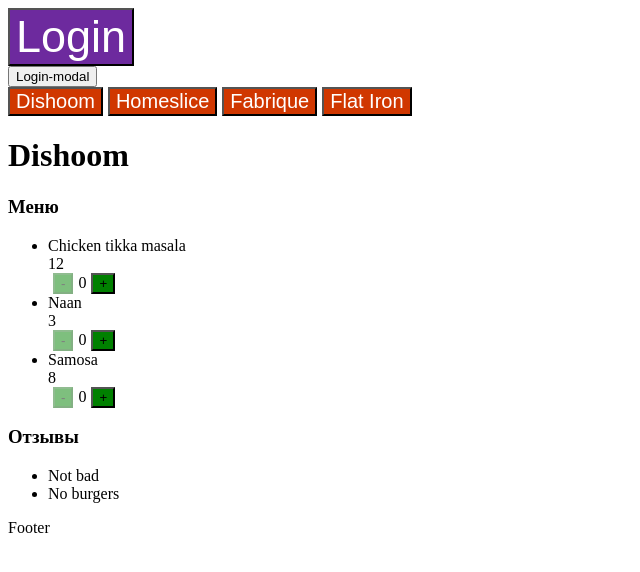
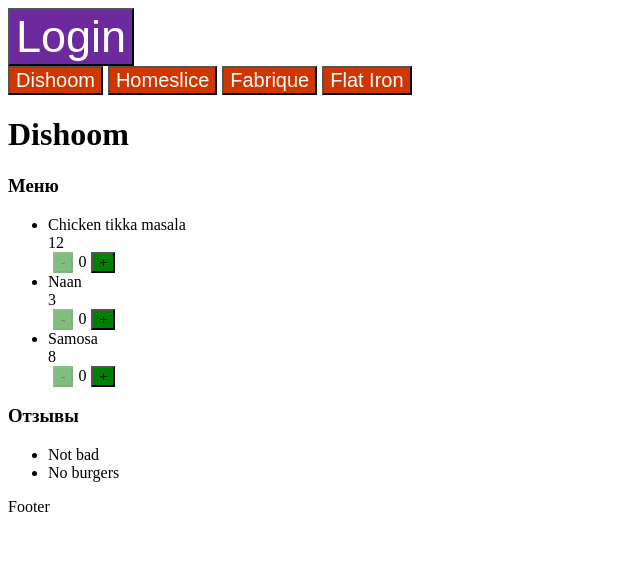
Before and after one commit to krparen/react-course-homeworks, a React (Vite) app: page / in a window 1280 px wide. Shown: the top 572 px of the page, without its empty margins (0-640 px from the left). Built offline with nearby package versions, Linux system fonts and the light colour scheme.

Commit message:
lecture-5/hw remove second login button

```diff
--- a/src/components/login-modal/component.jsx
+++ b/src/components/login-modal/component.jsx
@@ -1,18 +1,21 @@
 import { useState } from 'react';
 import { createPortal } from 'react-dom';
 import ModalContent from './modal-content.jsx';
+import {Button} from "../button/component.jsx";
 
 export default function PortalExample() {
     const [showModal, setShowModal] = useState(false);
     return (
-        <>
-            <button onClick={() => setShowModal(true)}>
-                Login-modal
-            </button>
+        <div>
+            <Button
+                text={"Login"}
+                viewVariant={"login"}
+                onClick={() => setShowModal(true)}>
+            </Button>
             {showModal && createPortal(
                 <ModalContent onClose={() => setShowModal(false)} />,
                 document.body
             )}
-        </>
+        </div>
     );
 }
--- a/src/components/login-panel/component.jsx
+++ b/src/components/login-panel/component.jsx
@@ -1,17 +1,13 @@
 import {Button} from "../button/component.jsx";
 import {useContext} from "react";
 import {UserContext} from "../../contexts/user.js";
-import {defaultUser} from "../../constants/users.js";
+import PortalExample from "../login-modal/component.jsx";
 
 export const LoginPanel = () => {
     const {currentUser, setCurrentUser} = useContext(UserContext);
 
     return <div>
-        {currentUser === undefined && <Button
-            text={"Login"}
-            viewVariant={"login"}
-            onClick={() => setCurrentUser(defaultUser)}>
-        </Button>}
+        {currentUser === undefined && <PortalExample/>}
         {currentUser !== undefined && <Button
             text={"Logout"}
             viewVariant={"login"}
--- a/src/components/pages/restaurant-page/component.jsx
+++ b/src/components/pages/restaurant-page/component.jsx
@@ -26,9 +26,6 @@
                 <Header>
                     <LoginPanel>
                     </LoginPanel>
-                    <div className={styles.clippingContainer}>
-                        <PortalExample/>
-                    </div>
                     <RestaurantTabs restaurants={restaurants} onSelect={setActiveRestaurantId}/>
                 </Header>
                 <Restaurant restaurant={activeRestaurant}/>
```
